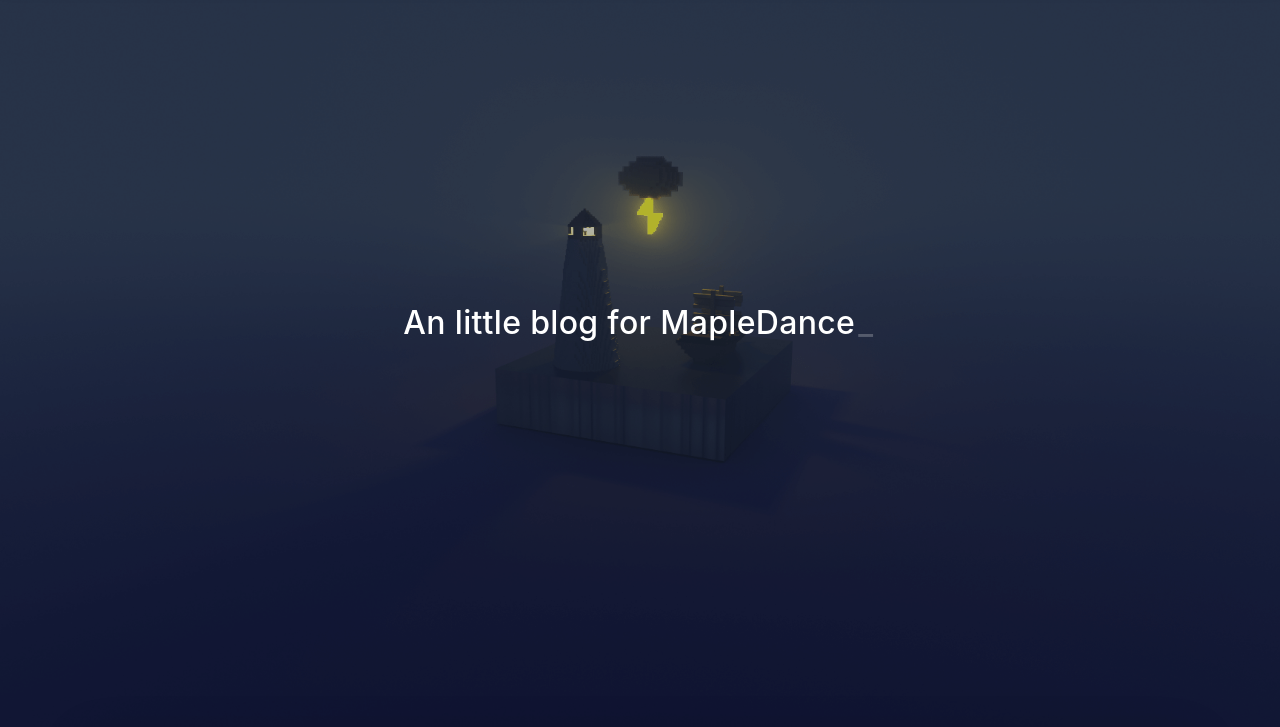
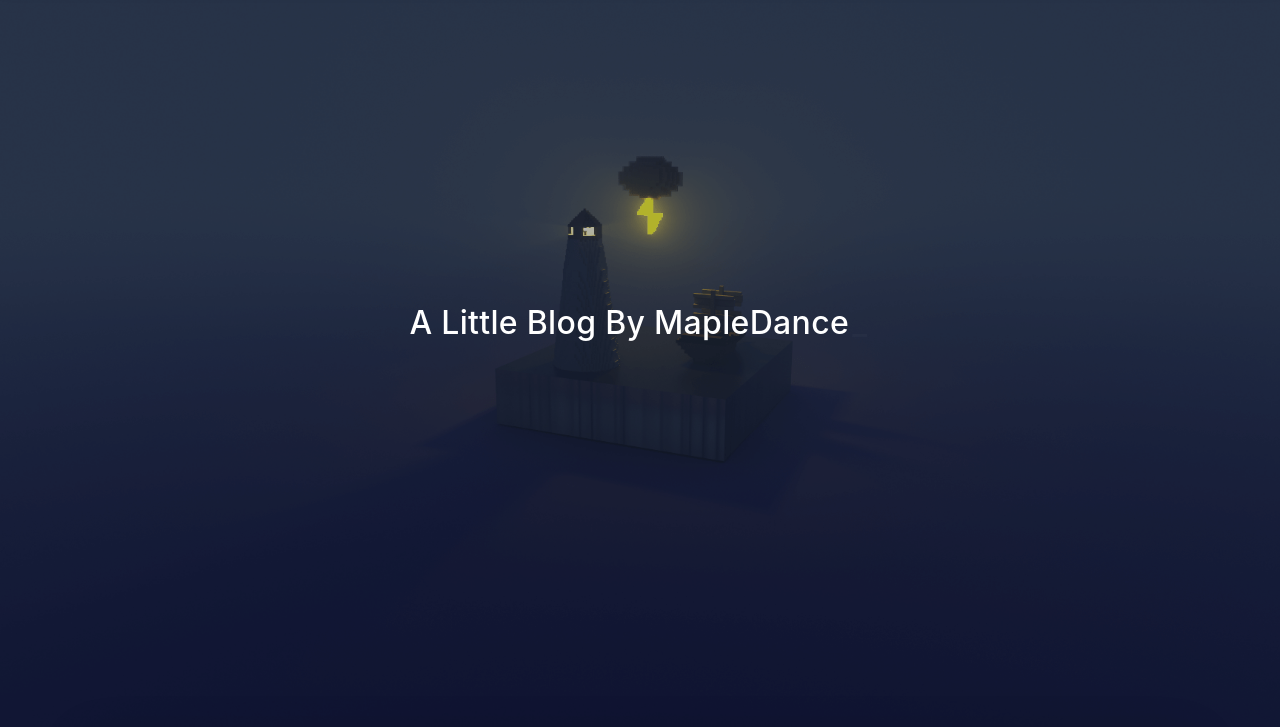
Before and after one commit to md606/md606.github.io, a plain HTML site: page index.html in a window 1280 px wide. Shown: the part 73-800 px from the top of the page. Drawn offline with nearby package versions, Linux system fonts and the light colour scheme; some packages are replaced by stand-ins of ours; a script that the page names is missing; some icons are missing; a small style sheet from the web is missing.

Commit message:
Site updated: 2023-02-24 23:28:57

```diff
--- a/index.html
+++ b/index.html
@@ -188,7 +188,7 @@
       <div class="banner-text text-center fade-in-up">
         <div class="h2">
 
-            <span id="subtitle" data-typed-text="An little blog for MapleDance"></span>
+            <span id="subtitle" data-typed-text="A Little Blog By MapleDance"></span>
 
         </div>
 
```
